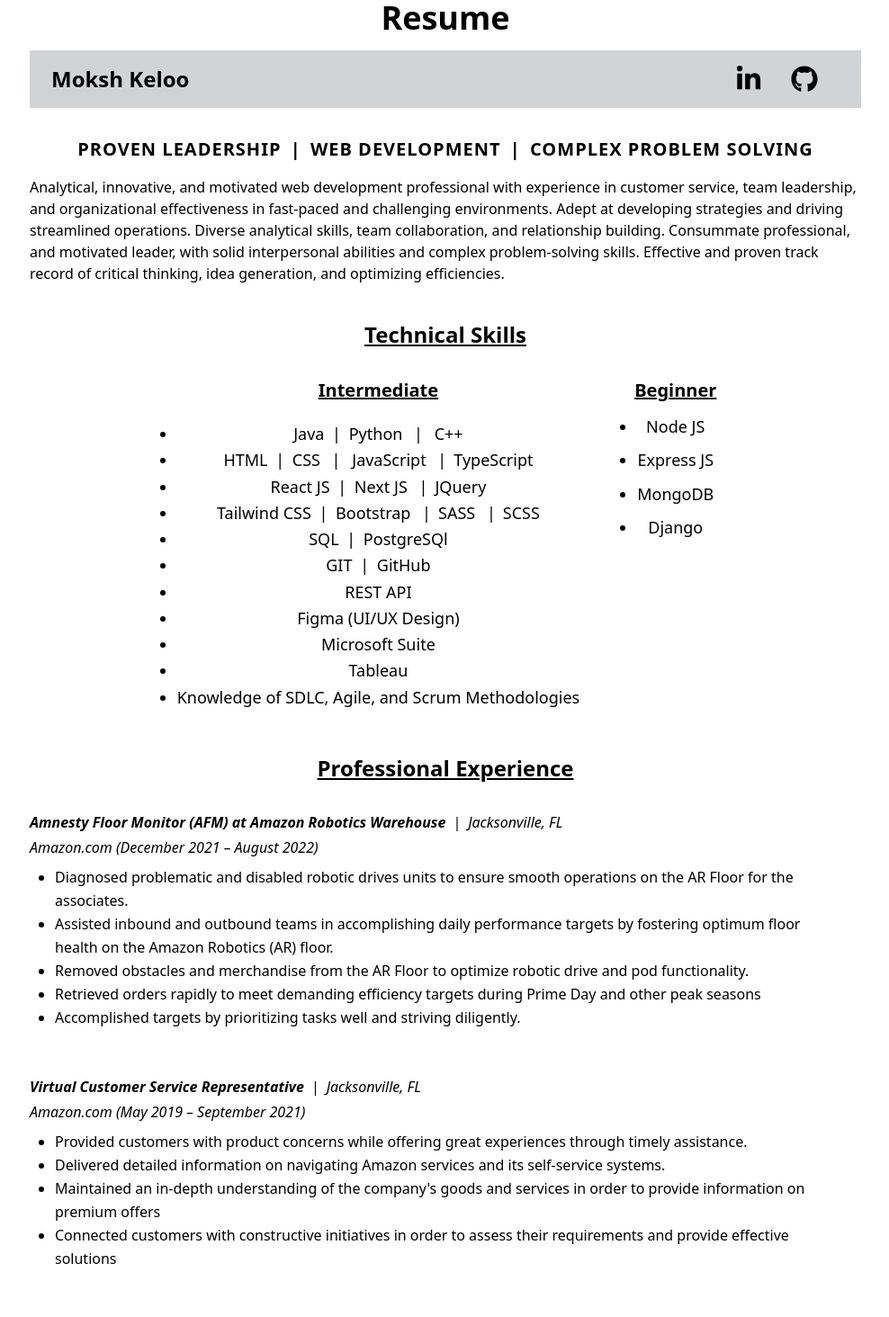
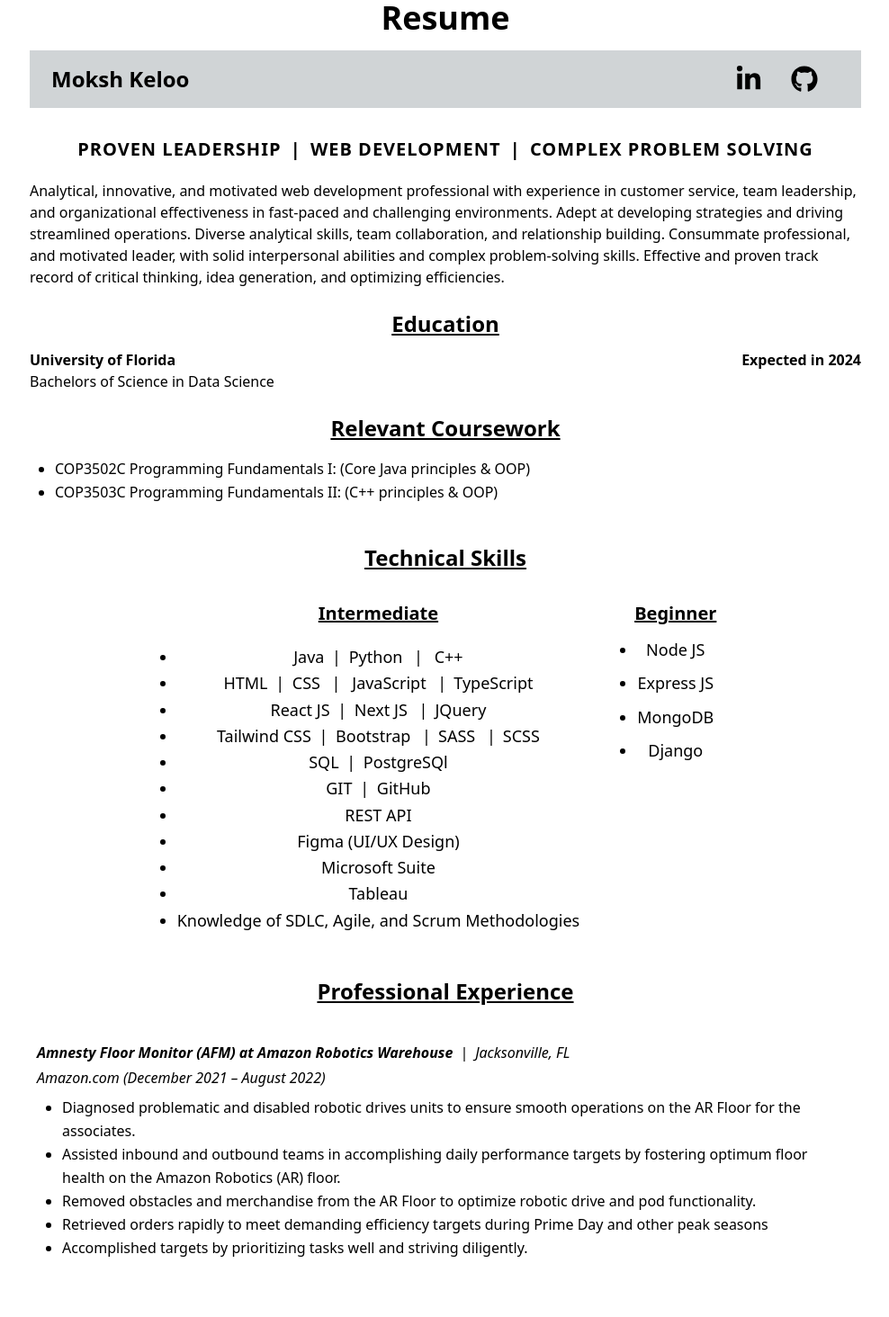
Before and after one commit to mkeloo/Resume, a React (Create React App) app: page / in a window 1280 px wide. Shown: the part 60-1524 px from the top of the page at 90% size, without its empty margins (145-1133 px from the left). Built offline with nearby package versions, Linux system fonts and the light colour scheme; the HTML template or start-up script is replaced by a standard one.

Commit message:
add new stuff

```diff
--- a/public/index.html
+++ b/public/index.html
@@ -5,10 +5,7 @@
     <link rel="icon" href="%PUBLIC_URL%/favicon.ico" />
     <meta name="viewport" content="width=device-width, initial-scale=1" />
     <meta name="theme-color" content="#000000" />
-    <meta
-      name="description"
-      content="Web site created using create-react-app"
-    />
+    <meta name="description" content="Resume" />
     <link rel="apple-touch-icon" href="%PUBLIC_URL%/logo192.png" />
     <!--
       manifest.json provides metadata used when your web app is installed on a
@@ -24,7 +21,7 @@
       work correctly both with client-side routing and a non-root public URL.
       Learn how to configure a non-root public URL by running `npm run build`.
     -->
-    <title>React App</title>
+    <title>Resume | Moksh Keloo</title>
   </head>
   <body>
     <noscript>You need to enable JavaScript to run this app.</noscript>
--- a/src/components/Resume.jsx
+++ b/src/components/Resume.jsx
@@ -38,7 +38,11 @@ const Resume = () => {
       <div className="bg-[#d0d4d6] my-4 p-4 w-full flex justify-between items-center">
         <h2 className="text-cente text-2xl font-bold ml-2">Moksh Keloo</h2>
         <div className="flex">
-          <a href="https://www.linkedin.com" target="_blank" rel="noreferrer">
+          <a
+            href="https://www.www.linkedin.com/in/mokshkeloo"
+            target="_blank"
+            rel="noreferrer"
+          >
             <FaLinkedinIn
               size={30}
               className="hover:scale-125 duration-300"
@@ -54,7 +58,7 @@ const Resume = () => {
           </a>
         </div>
       </div>
-      <div className="text-center py-4 text-xl font-bold uppercase tracking-wider">
+      <div className="text-center py-4 text-xl m-1 font-bold uppercase tracking-wider">
         <div className="hidden sm:block">
           <p>
             Proven Leadership <span className="px-1">|</span> Web Development{' '}
@@ -79,8 +83,37 @@ const Resume = () => {
         efficiencies.
       </p>
 
+      <div>
+        <h5 className="text-center underline text-2xl font-bold py-3 mt-3">
+          Education
+        </h5>
+        <div className="flex justify-between">
+          <div>
+            <p className="flex flex-col">
+              <span className="font-bold">University of Florida</span>{' '}
+              <span>Bachelors of Science in Data Science</span>
+            </p>
+          </div>
+          <div>
+            <p className="font-bold">Expected in 2024</p>
+          </div>
+        </div>
+      </div>
+
+      <div>
+        <h5 className="text-center underline text-2xl font-bold py-3 mt-3">
+          Relevant Coursework
+        </h5>
+        <ul className="list-disc list-outside px-7 py-1 leading-relaxed">
+          <li>
+            COP3502C Programming Fundamentals I: (Core Java principles & OOP)
+          </li>
+          <li>COP3503C Programming Fundamentals II: (C++ principles & OOP)</li>
+        </ul>
+      </div>
+
       {/* Skills */}
-      <div className="text-center py-4 text-lg">
+      <div className="text-center py-4 md:text-lg text-md">
         <h5 className="text-center underline text-2xl font-bold py-3 mt-3">
           Technical Skills
         </h5>
@@ -169,7 +202,7 @@ const Resume = () => {
         Professional Experience
       </h5>
       {/* Experience */}
-      <div className="py-6">
+      <div className="py-6 m-2">
         <p className="italic">
           <span className="font-bold">
             Amnesty Floor Monitor (AFM) at Amazon Robotics Warehouse
@@ -202,7 +235,7 @@ const Resume = () => {
         </ul>
       </div>
       {/* Experience */}
-      <div className="py-6">
+      <div className="py-6 m-2">
         <p className="italic">
           <span className="font-bold">
             Virtual Customer Service Representative
```
